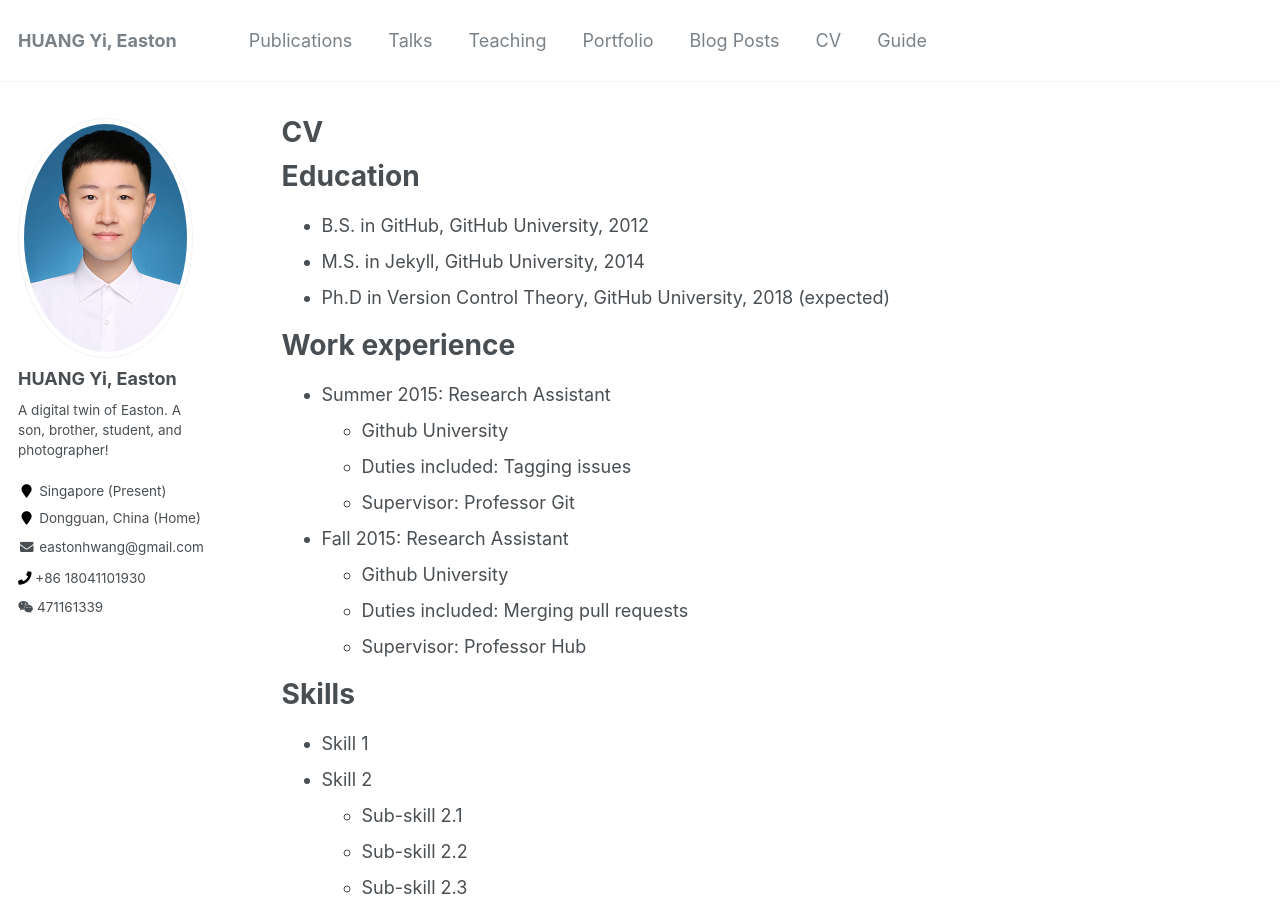
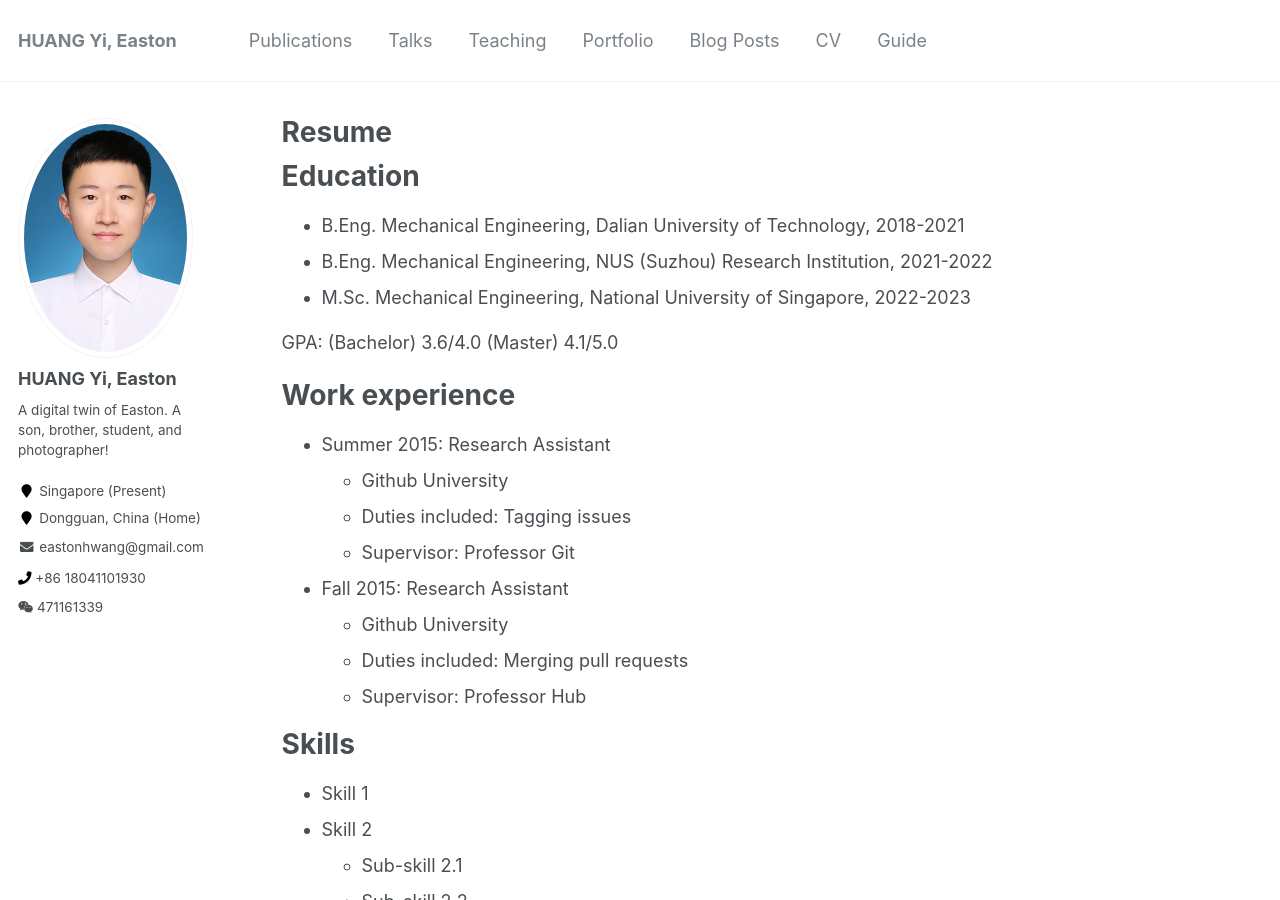
Before and after one commit to easton-hy/easton-hy.github.io, a Jekyll site: the page built from _pages/cv.md, in a window 1280 px wide and 900 px high. Built offline with Jekyll 4.4.1, drawn with Linux system fonts in a browser that asks for light colours.

Commit message:
Update cv.md

```diff
--- a/_pages/cv.md
+++ b/_pages/cv.md
@@ -1,6 +1,6 @@
 ---
 layout: archive
-title: "CV"
+title: "Resume"
 permalink: /cv/
 author_profile: true
 redirect_from:
@@ -11,9 +11,11 @@ redirect_from:
 
 Education
 ======
-* B.S. in GitHub, GitHub University, 2012
-* M.S. in Jekyll, GitHub University, 2014
-* Ph.D in Version Control Theory, GitHub University, 2018 (expected)
+* B.Eng. Mechanical Engineering, Dalian University of Technology, 2018-2021
+* B.Eng. Mechanical Engineering, NUS (Suzhou) Research Institution, 2021-2022
+* M.Sc. Mechanical Engineering, National University of Singapore, 2022-2023
+
+GPA: (Bachelor) 3.6/4.0 (Master) 4.1/5.0
 
 Work experience
 ======
```
